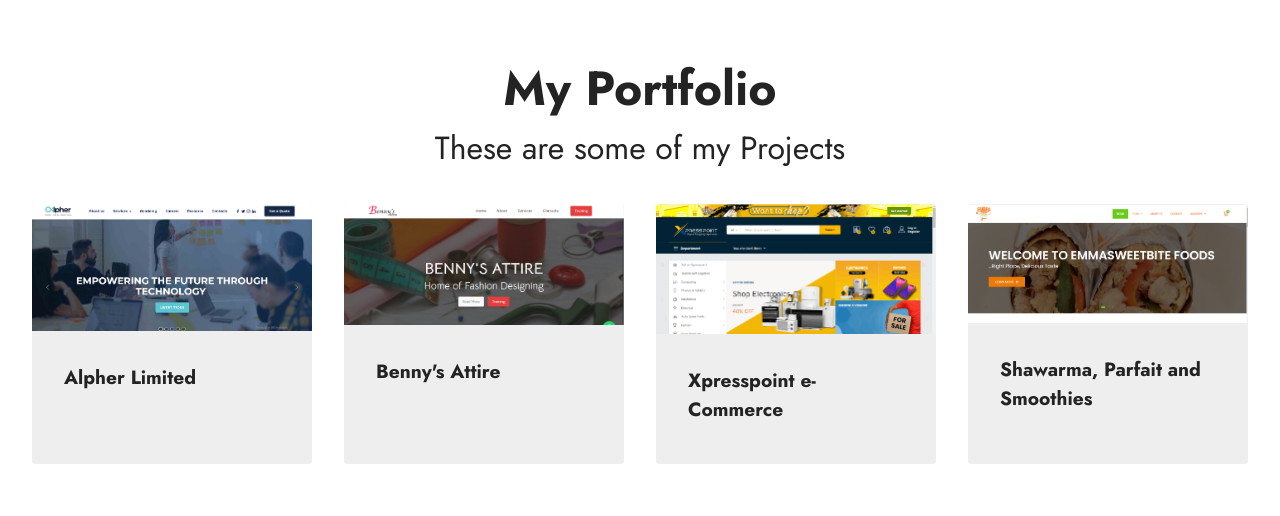
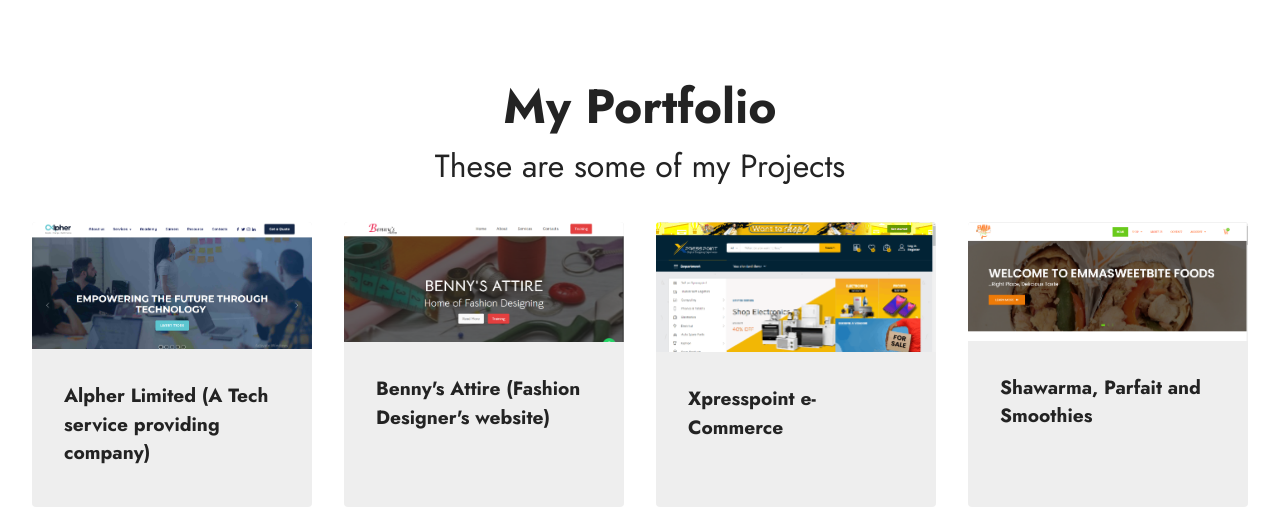
Before and after one commit to Dnurudeen/Dnurudeen.github.io, a plain HTML site: page index.html in a window 1280 px wide. Shown: the part 2000-2516 px from the top of the page. Drawn offline with Linux system fonts and the light colour scheme; files whose address does not match are found by name.

Commit message:
commit update

```diff
--- a/index.html
+++ b/index.html
@@ -96,7 +96,7 @@
     <div class="container">
         <div class="row justify-content-center">
             <div class="col-12 col-md-5 image-wrapper">
-                <img class="w-100" src="assets/images/profile01.png" height="auto" width="100%" alt="Daniju Nurudeen">
+                <img class="w-100" src="assets/images/Photo Identification.png" height="auto" width="100%" alt="Daniju Nurudeen">
             </div>
             <div class="col-12 col-md">
                 <div class="text-wrapper text-center">
@@ -234,7 +234,7 @@
                     </div>
                     <div class="item-content">
                         <h5 class="item-title mbr-fonts-style display-7">
-                            <strong>Alpher Limited</strong></h5>
+                            <strong>Alpher Limited (A Tech service providing company)</strong></h5>
                     </div>
 
                 </div>
@@ -245,7 +245,7 @@
                         <a href="https://www.bennysattire.com.ng/"><img src="assets/images/bennysattire.PNG" alt="Daniju Nurudeen Dan Karate project"></a>
                     </div>
                     <div class="item-content">
-                        <h5 class="item-title mbr-fonts-style display-7"><strong>Benny's Attire</strong></h5>
+                        <h5 class="item-title mbr-fonts-style display-7"><strong>Benny's Attire (Fashion Designer's website)</strong></h5>
 
 
                     </div>
```
Also changed, not shown: assets/images/Photo Identification.png (added).
